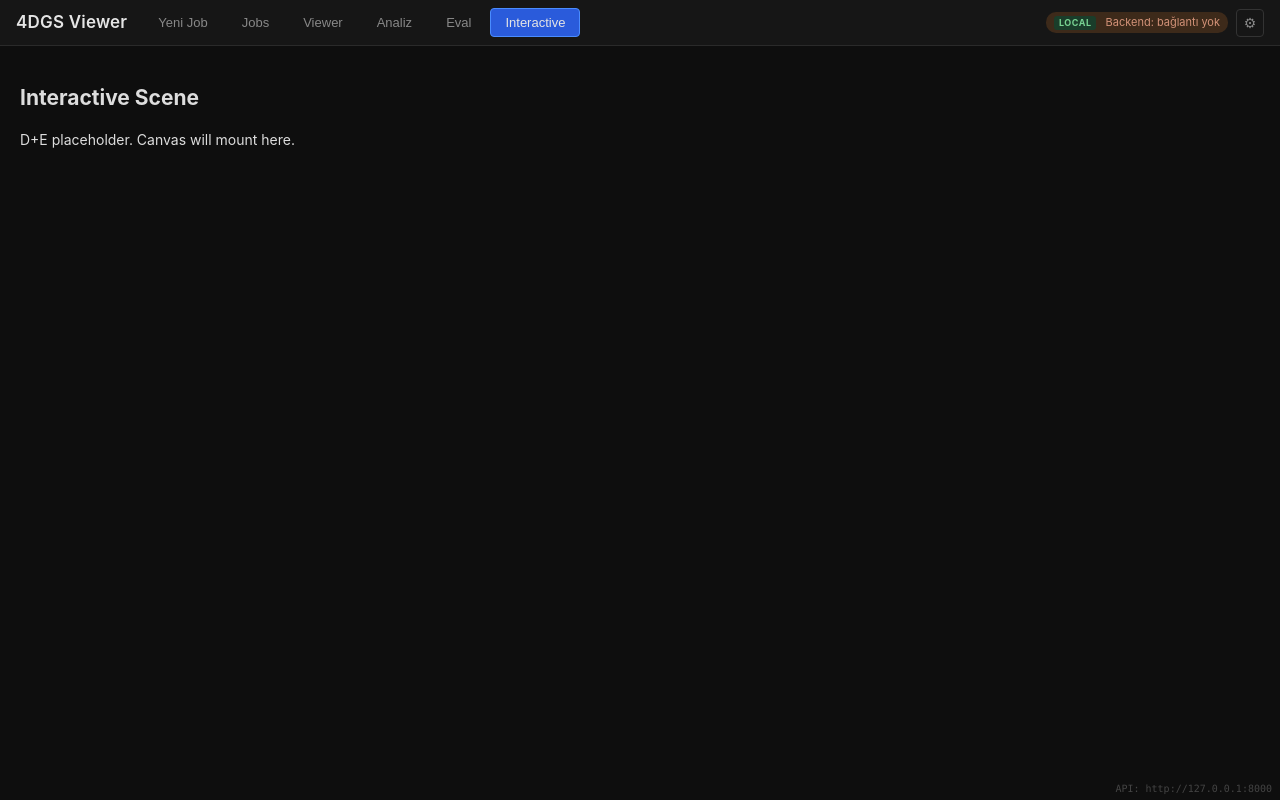
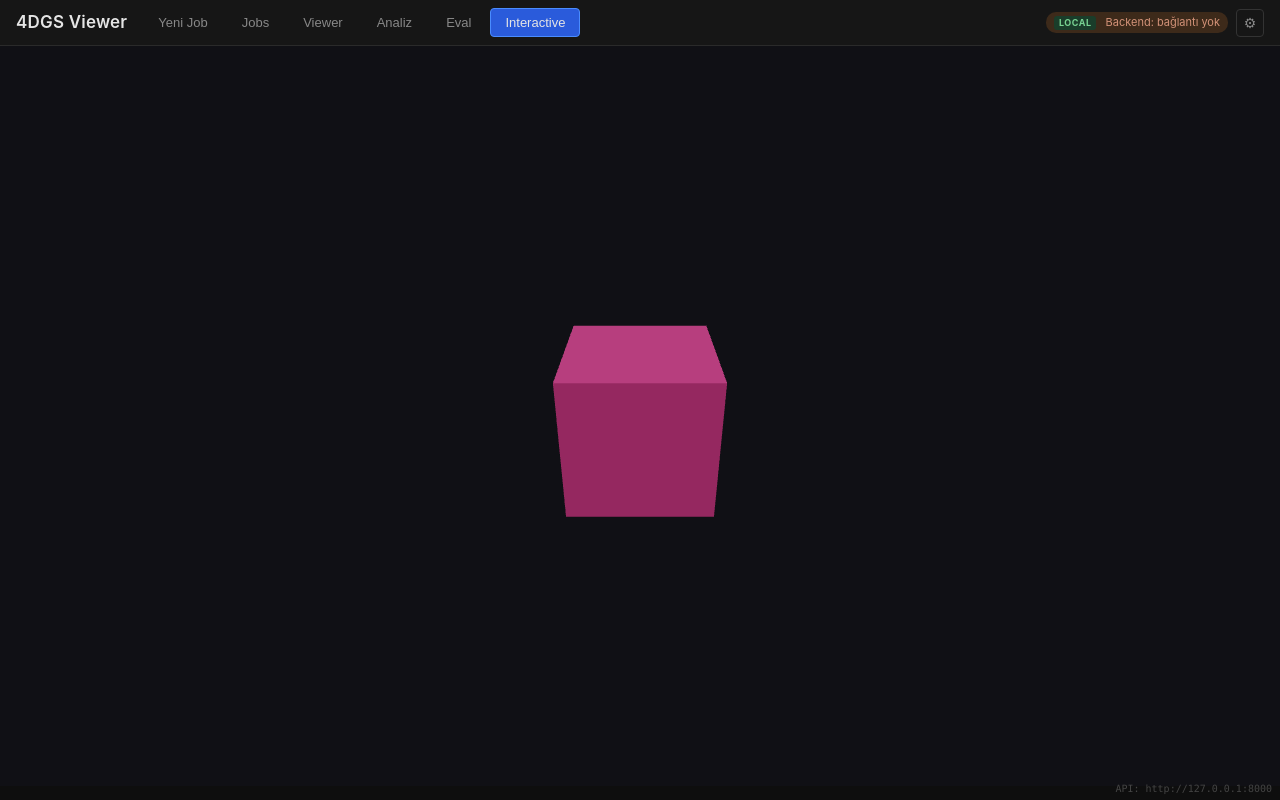
Before and after one commit to mehmettahacumurcu/gaussian-splatter, a React (Vite) app in the folder frontend/: page / in a window 1280 px wide. Both pictures are taken after a click on the button "Interactive". Built offline with nearby package versions, Linux system fonts and the light colour scheme.

Commit message:
feat(interactive): mount R3F Canvas with placeholder cube

```diff
--- a/frontend/src/interactive/InteractivePage.tsx
+++ b/frontend/src/interactive/InteractivePage.tsx
@@ -1,8 +1,9 @@
+import { Scene } from './Scene'
+
 export function InteractivePage() {
   return (
-    <div style={{ padding: 20, color: '#ddd' }}>
-      <h2>Interactive Scene</h2>
-      <p>D+E placeholder. Canvas will mount here.</p>
+    <div style={{ width: '100%', height: 'calc(100vh - 60px)', position: 'relative' }}>
+      <Scene />
     </div>
   )
 }
--- /dev/null
+++ b/frontend/src/interactive/Scene.tsx
@@ -0,0 +1,17 @@
+import { Canvas } from '@react-three/fiber'
+
+export function Scene() {
+  return (
+    <Canvas
+      camera={{ position: [0, 1.7, 3], fov: 75 }}
+      style={{ width: '100%', height: '100%', background: '#101015' }}
+    >
+      <ambientLight intensity={0.4} />
+      <directionalLight position={[5, 10, 5]} intensity={1.0} />
+      <mesh position={[0, 0, 0]}>
+        <boxGeometry args={[1, 1, 1]} />
+        <meshStandardMaterial color="hotpink" />
+      </mesh>
+    </Canvas>
+  )
+}
```
